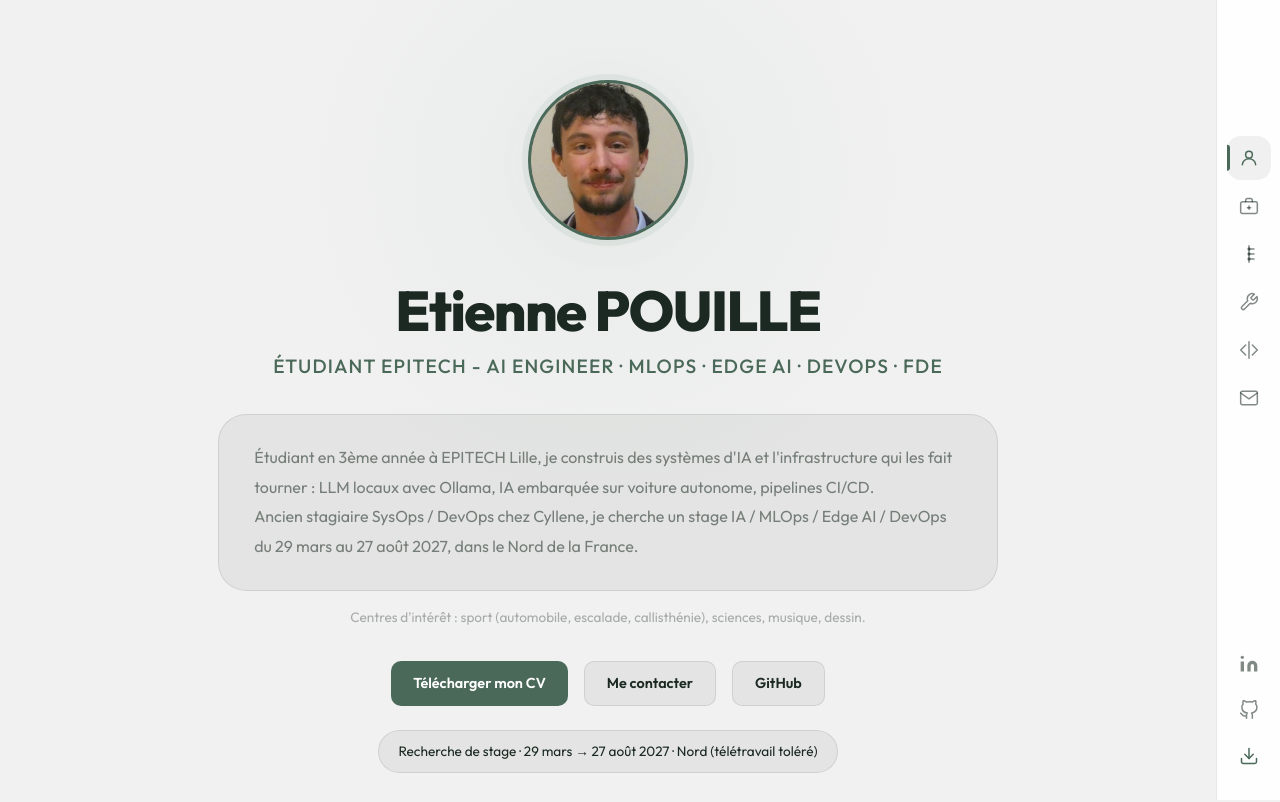
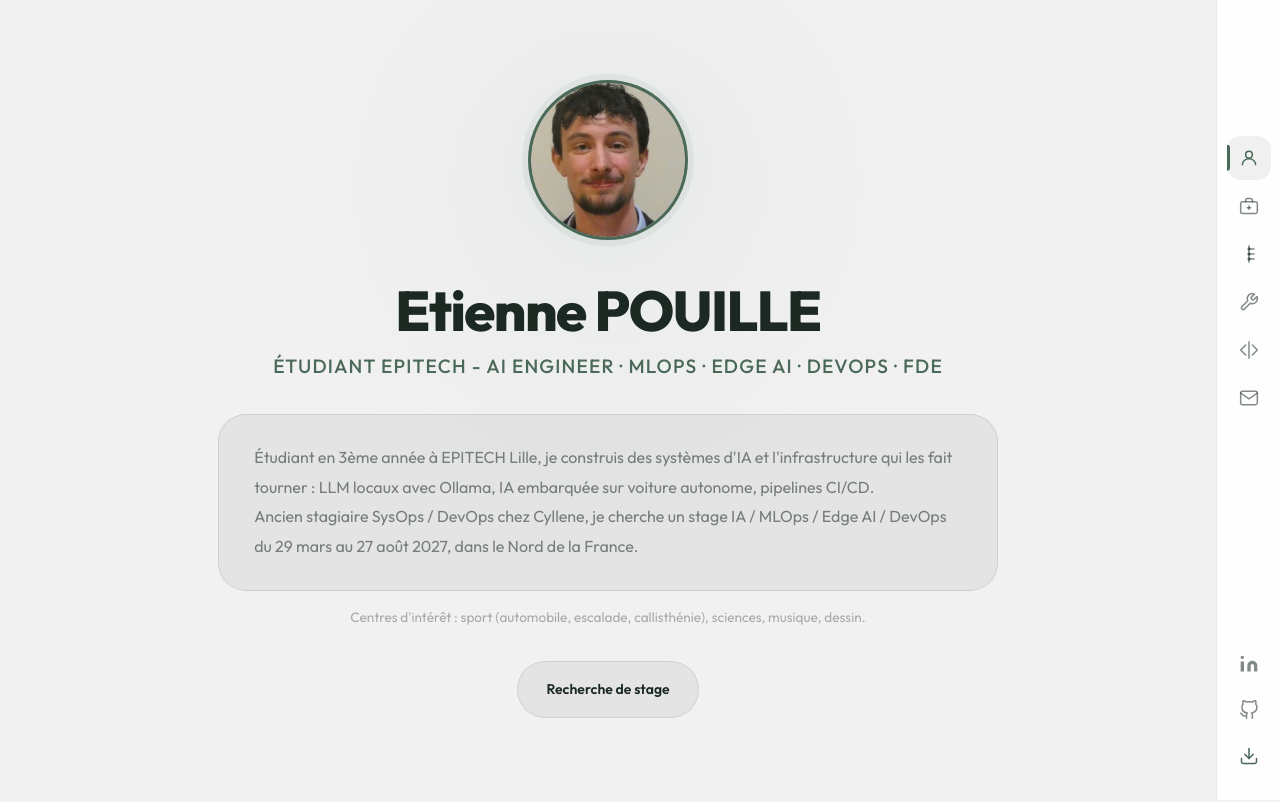
Before and after one commit to EtienneP-26/MonPortfolio, a React (Vite) app: page / in a window 1280 px wide. Shown: the top 802 px of the page. Built offline with nearby package versions, Linux system fonts and the light colour scheme.

Commit message:
refactor(hero): turn internship pill into a clickable status item

```diff
--- a/src/Components/Profil/Profil.css
+++ b/src/Components/Profil/Profil.css
@@ -211,29 +211,18 @@
 }
 
 .hero-actions .btn:focus-visible,
-.hero-internship:focus-visible {
+a.status-item:focus-visible {
   outline: 2px solid var(--accent-light);
   outline-offset: 3px;
 }
 
-/* Internship pill */
-.hero-internship {
-  display: inline-flex;
-  align-items: center;
-  gap: 0.6rem;
-  background: var(--surface);
-  border: 1px solid var(--border);
-  padding: 0.6rem 1.2rem;
-  border-radius: 100px;
-  margin-bottom: 2.5rem;
-  font-size: 0.85rem;
-  color: var(--text);
+/* Statut cliquable (ex. Recherche de stage) */
+a.status-item {
   text-decoration: none;
-  transition: border-color 0.25s;
 }
 
-.hero-internship:hover {
-  border-color: var(--border-hover);
+a.status-item:hover strong {
+  color: var(--accent-light);
 }
 
 /* Animations */
@@ -277,9 +266,4 @@
     width: 100%;
     justify-content: center;
   }
-
-  .hero-internship {
-    border-radius: var(--radius-xl);
-    text-align: left;
-  }
 }
--- a/src/Components/Profil/Profil.jsx
+++ b/src/Components/Profil/Profil.jsx
@@ -1,7 +1,7 @@
 import React from 'react'
 import { motion } from 'framer-motion'
 import './Profil.css'
-import { profileData, stageAvailability } from '../../data/portfolio'
+import { profileData } from '../../data/portfolio'
 
 const fadeUp = {
   hidden: { opacity: 0, y: 32 },
@@ -75,50 +75,6 @@ const Profil = () => {
           {profileData.interests}
         </motion.p>
 
-        {/* Boutons d'action */}
-        <motion.div
-          className="hero-actions"
-          variants={fadeUp}
-          initial="hidden"
-          animate="visible"
-          custom={4}
-        >
-          <a
-            href={profileData.cv}
-            download="CV_Etienne_POUILLE.pdf"
-            target="_blank"
-            rel="noopener noreferrer"
-            className="btn btn-primary"
-          >
-            Télécharger mon CV
-          </a>
-          <a href="#contact" className="btn btn-secondary">
-            Me contacter
-          </a>
-          <a
-            href={profileData.github}
-            target="_blank"
-            rel="noopener noreferrer"
-            className="btn btn-secondary"
-          >
-            GitHub
-          </a>
-        </motion.div>
-
-        {/* Pastille stage */}
-        <motion.a
-          href="#stage"
-          className="hero-internship"
-          variants={fadeUp}
-          initial="hidden"
-          animate="visible"
-          custom={5}
-        >
-          <span>
-            Recherche de stage · {stageAvailability.start} → {stageAvailability.end} {stageAvailability.year} · {stageAvailability.region} ({stageAvailability.remote})
-          </span>
-        </motion.a>
-
         {/* Status bar */}
         {profileData.statuses.length > 0 && (
           <motion.div
@@ -126,12 +82,15 @@ const Profil = () => {
             variants={fadeUp}
             initial="hidden"
             animate="visible"
-            custom={6}
+            custom={4}
           >
-            {profileData.statuses.map((s, i) => (
+            {profileData.statuses.map((s, i) => {
+              const StatusTag = s.href ? 'a' : 'div'
+              return (
                 <React.Fragment key={i}>
                   {i > 0 && <div className="status-divider" />}
-                <div className="status-item">
+                  <StatusTag className="status-item" href={s.href}>
+                    {s.icon && (
                       <span className="status-icon">
                         {s.icon === 'active-dot' ? (
                           <span className="status-dot-active" />
@@ -139,13 +98,15 @@ const Profil = () => {
                           s.icon
                         )}
                       </span>
+                    )}
                     <div className="status-text">
                       <strong>{s.title}</strong>
-                    <span>{s.subtitle}</span>
+                      {s.subtitle && <span>{s.subtitle}</span>}
                     </div>
-                </div>
+                  </StatusTag>
                 </React.Fragment>
-            ))}
+              )
+            })}
           </motion.div>
         )}
 
--- a/src/data/portfolio.js
+++ b/src/data/portfolio.js
@@ -70,6 +70,10 @@ Ancien stagiaire SysOps / DevOps chez Cyllene, je cherche un stage IA / MLOps /
   email: 'contact@etienne-pouille.work',
   phone: '06.24.37.79.40',
   statuses: [
+    {
+      title: 'Recherche de stage',
+      href: '#stage',
+    },
     // {
     //   icon: 'active-dot',
     //   title: 'Freelance',
```
Also changed, not shown: Theme.png (deleted). Lines whose indentation alone changed are shown as unchanged.
